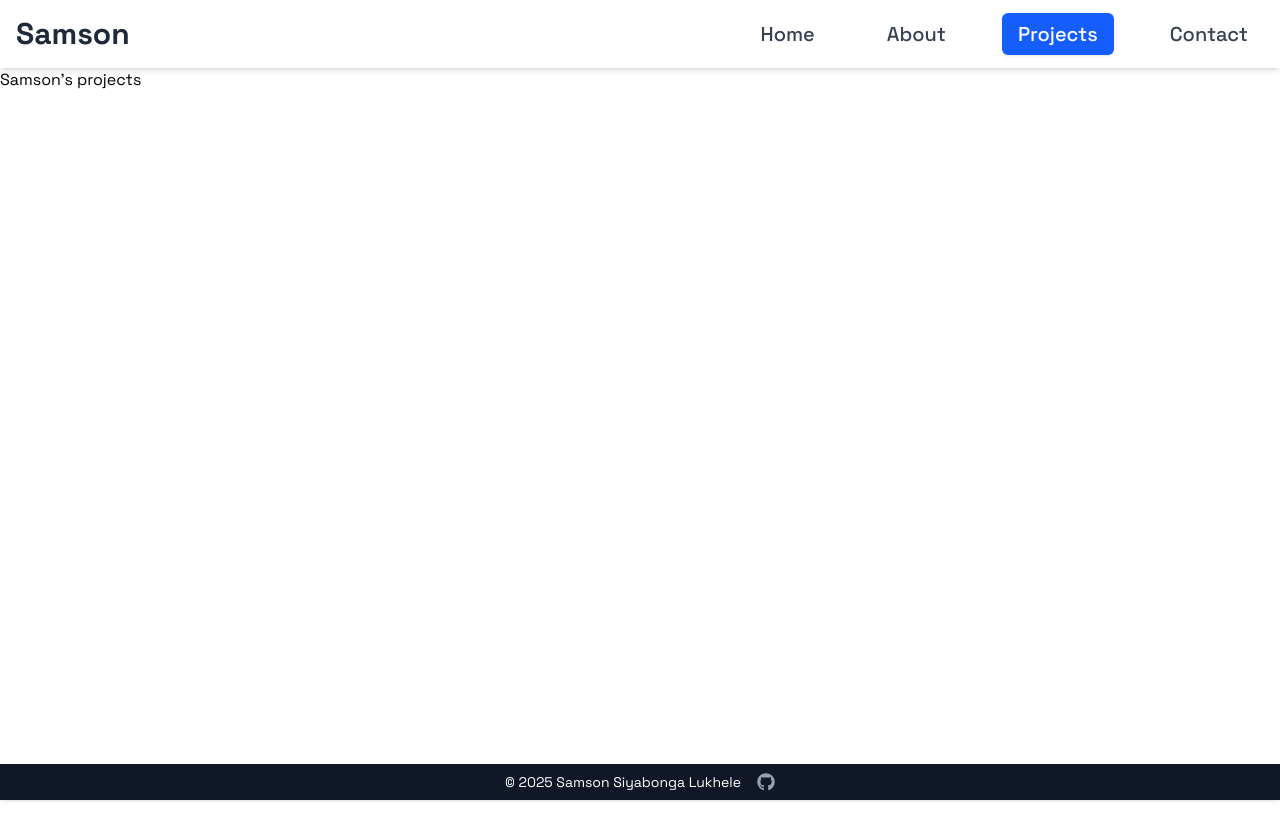
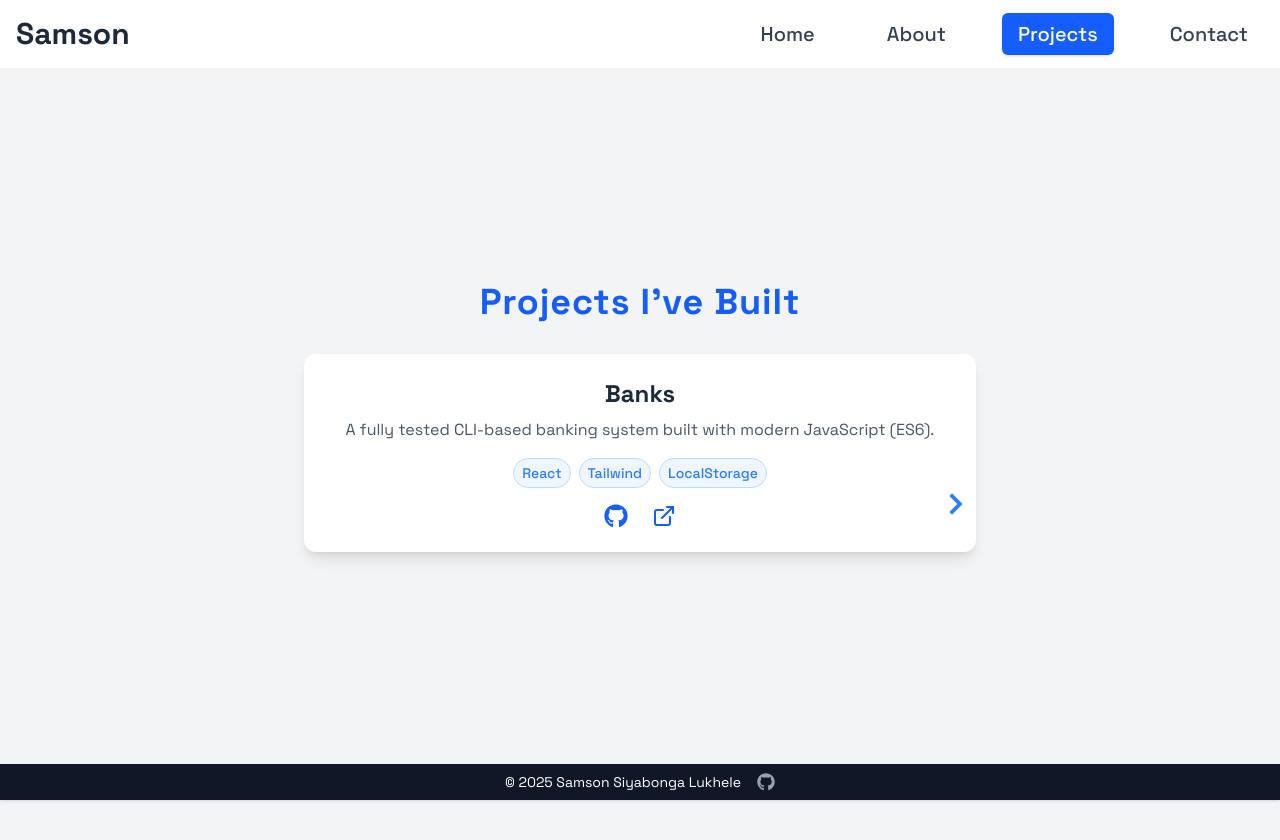
Before and after one commit to siyabuilds/react-portfolio, a React (Vite) app: page /projects in a window 1280 px wide. Shown: the top 840 px of the page. Before the commit the page ends 800 px from the top, so only its background shows below. Built offline with nearby package versions, Linux system fonts and the light colour scheme.

Commit message:
Step 1: Basic projects section

```diff
--- a/src/pages/Projects.jsx
+++ b/src/pages/Projects.jsx
@@ -1,14 +1,151 @@
 import { useEffect } from "react";
+import { useState } from "react";
+import { motion, AnimatePresence } from "framer-motion";
+import { FaGithub, FaChevronLeft, FaChevronRight } from "react-icons/fa";
+import { FiExternalLink } from "react-icons/fi";
+
+const projects = [
+  {
+    title: "Banks",
+    description:
+      "A fully tested CLI-based banking system built with modern JavaScript (ES6).",
+    tech: ["React", "Tailwind", "LocalStorage"],
+    repo: "https://github.com/markuptitan/banks_umuzi",
+    live: "https://github.com/markuptitan/banks_umuzi",
+  },
+  {
+    title: "Password Generator",
+    description: "Secure, customizable password generator.",
+    tech: ["Next.js", "API Routes", "Tailwind", "ShadCN UI"],
+    repo: "https://github.com/markuptitan/nextjs-password-generator",
+    live: "https://password-generator.markuptitan.site/",
+  },
+  {
+    title: "Word Unscrambler",
+    description: "API-assisted tool for unscrambling English words.",
+    tech: ["Next.js", "API Routes", "Tailwind"],
+    repo: "https://github.com/markuptitan/word-unscrambler",
+    live: "https://word-unscrambler.markuptitan.site",
+  },
+];
 
 const Projects = () => {
   useEffect(() => {
     document.title = "My Projects";
   }, []);
 
+  const [index, setIndex] = useState(0);
+  const [direction, setDirection] = useState(0);
+
+  const paginate = (newDirection) => {
+    setDirection(newDirection);
+    setIndex((prev) => {
+      const newIndex =
+        newDirection === 1
+          ? Math.min(prev + 1, projects.length - 1)
+          : Math.max(prev - 1, 0);
+      return newIndex;
+    });
+  };
+
+  const variants = {
+    enter: (dir) => ({
+      opacity: 0,
+      x: dir > 0 ? 100 : -100,
+      scale: 0.95,
+    }),
+    center: {
+      opacity: 1,
+      x: 0,
+      scale: 1,
+    },
+    exit: (dir) => ({
+      opacity: 0,
+      x: dir > 0 ? -100 : 100,
+      scale: 0.95,
+    }),
+  };
+
+  const project = projects[index];
+
   return (
-    <div>
-      <p>Samson's projects</p>
-    </div>
+    <section className="min-h-screen flex flex-col items-center justify-center px-4 py-10 bg-gray-100">
+      <h2 className="text-3xl sm:text-4xl font-extrabold mb-8 text-blue-600 tracking-wide">
+        Projects I’ve Built
+      </h2>
+
+      <div className="relative w-full max-w-2xl min-h-[300px]">
+        <AnimatePresence mode="wait" custom={direction}>
+          <motion.div
+            key={index}
+            custom={direction}
+            variants={variants}
+            initial="enter"
+            animate="center"
+            exit="exit"
+            transition={{ duration: 0.5 }}
+            className="p-6 rounded-xl shadow-lg bg-white text-center"
+          >
+            <h3 className="text-2xl font-bold mb-2 text-gray-800">
+              {project.title}
+            </h3>
+            <p className="text-gray-600 mb-4">{project.description}</p>
+            <div className="flex justify-center gap-2 flex-wrap text-sm text-blue-500 font-medium mb-4">
+              {project.tech.map((t) => (
+                <span
+                  key={t}
+                  className="px-2 py-1 bg-blue-50 rounded-full border border-blue-200"
+                >
+                  {t}
+                </span>
+              ))}
+            </div>
+            <div className="flex justify-center gap-6 mt-4 text-2xl text-blue-600">
+              <a
+                href={project.repo}
+                target="_blank"
+                rel="noopener noreferrer"
+                title="View Repo"
+              >
+                <FaGithub />
+              </a>
+              <a
+                href={project.live}
+                target="_blank"
+                rel="noopener noreferrer"
+                title="Live Demo"
+              >
+                <FiExternalLink />
+              </a>
+            </div>
+          </motion.div>
+        </AnimatePresence>
+
+        <div className="absolute inset-y-0 left-0 flex items-center">
+          {index > 0 && (
+            <button
+              onClick={() => paginate(-1)}
+              className="text-2xl p-2 text-blue-500 hover:text-blue-800"
+              title="Previous"
+            >
+              <FaChevronLeft />
+            </button>
+          )}
+        </div>
+
+        <div className="absolute inset-y-0 right-0 flex items-center">
+          {index < projects.length - 1 && (
+            <button
+              onClick={() => paginate(1)}
+              className="text-2xl p-2 text-blue-500 hover:text-blue-800"
+              title="Next"
+            >
+              <FaChevronRight />
+            </button>
+          )}
+        </div>
+      </div>
+    </section>
   );
 };
 
```
